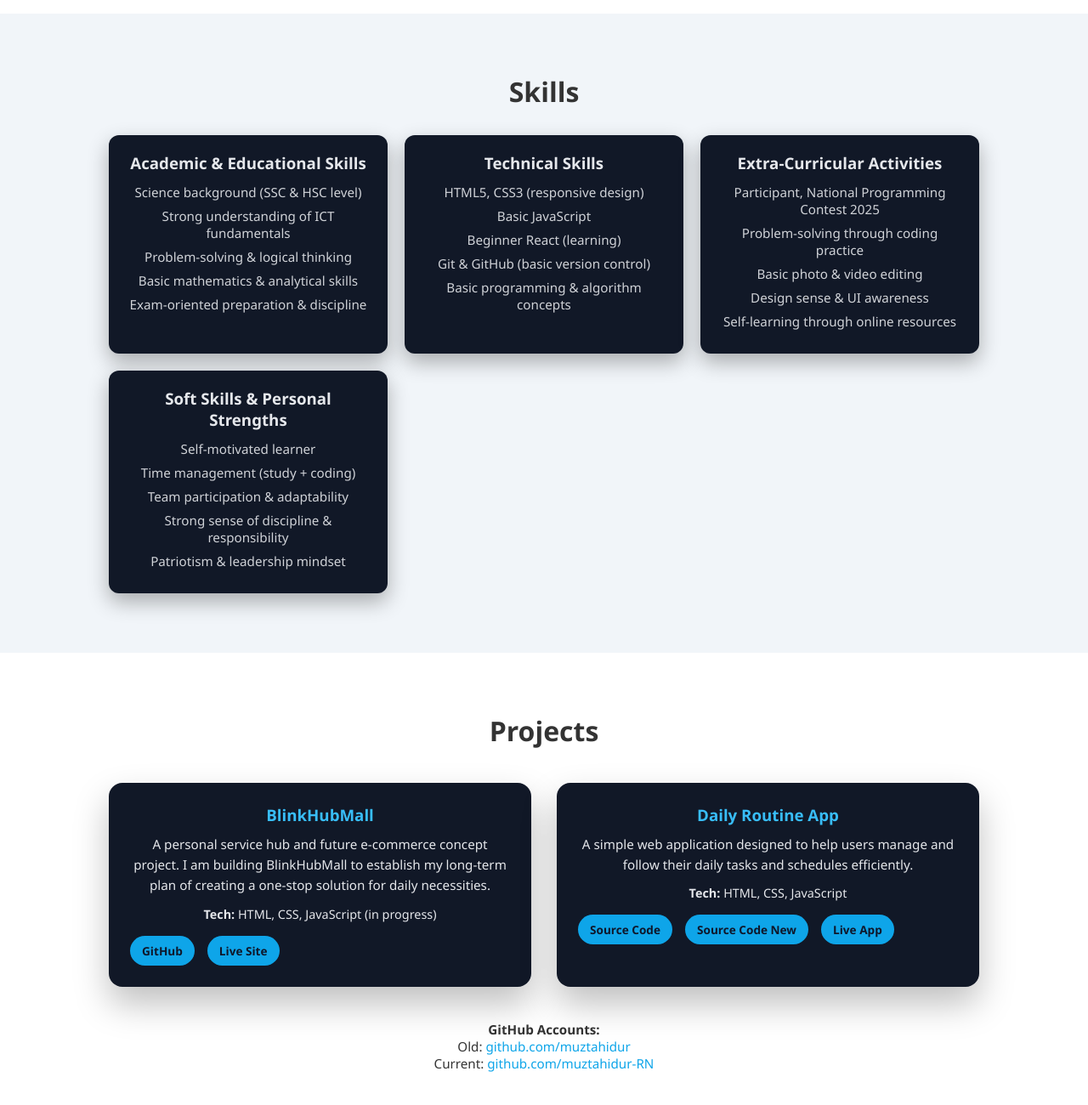
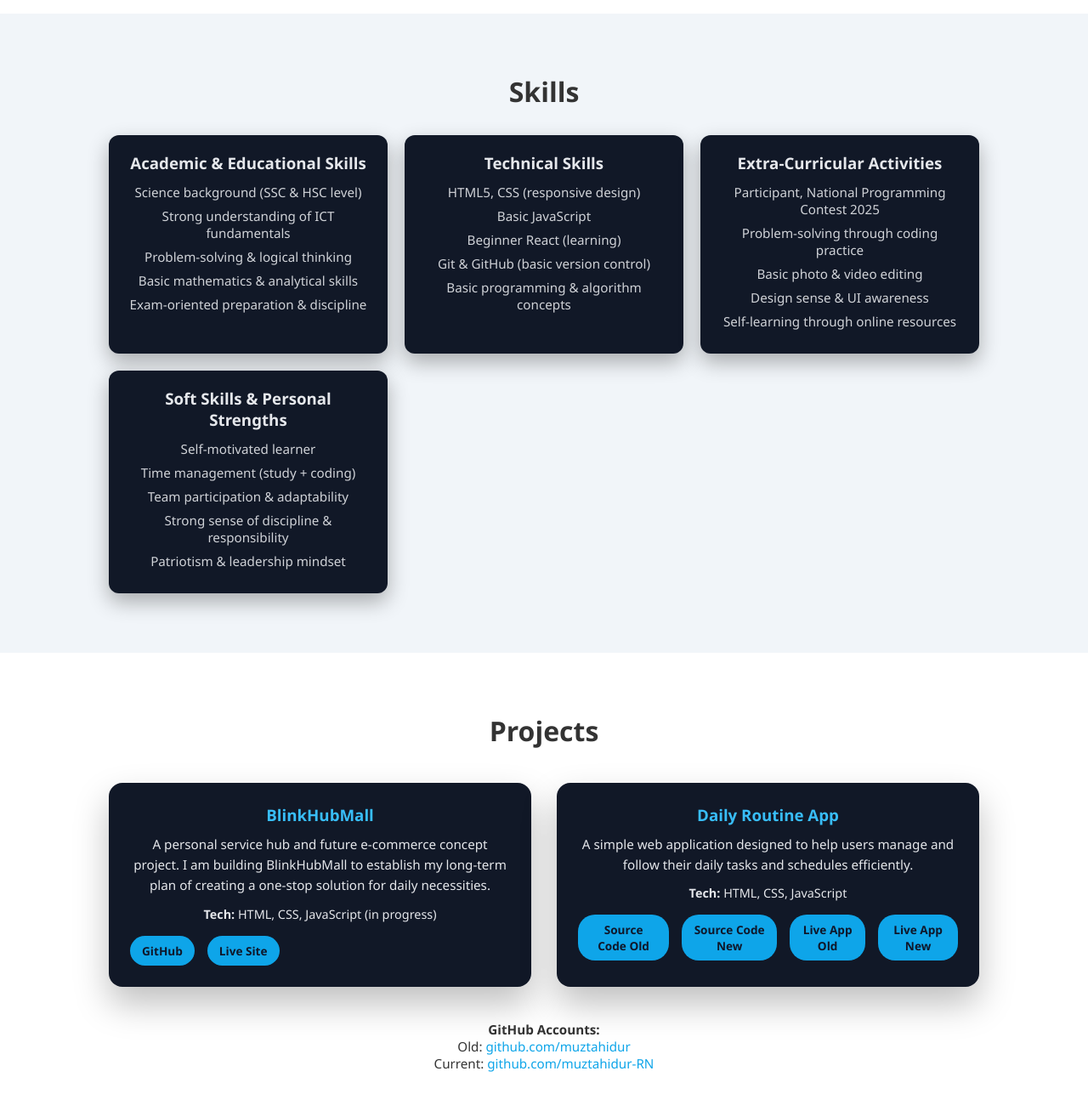
Before and after one commit to Muztahidur-RN/Muztahidur_Rahman_Nihal, a plain HTML site: page index.html in a window 1280 px wide. Shown: the part 1600-2900 px from the top of the page at 85% size. Drawn offline with Linux system fonts and the light colour scheme.

Commit message:
Update portfolio title and project links

```diff
--- a/index.html
+++ b/index.html
@@ -4,7 +4,7 @@
 <head>
     <meta charset="UTF-8" />
     <meta name="viewport" content="width=device-width, initial-scale=1.0" />
-    <title>Muztahidur Rahman | Portfolio</title>
+    <title>Muztahidur Rahman Nihal | Portfolio</title>
     <link rel="stylesheet" href="style.css" />
 </head>
 
@@ -38,15 +38,6 @@
     <!-- ABOUT -->
     <section id="about" class="section" id="about" class="section reveal">
         <h2>About Me</h2>
-
-        <!-- <p>
-            I was born on <strong>14 March 2008</strong> and I am currently a
-            <strong>Higher Secondary Certificate (HSC) candidate for 2026</strong>
-            from a science background. I completed my <strong>PSC examination in 2018</strong>
-            with <strong>GPA 5</strong>, and later passed my <strong>SSC examination in 2024</strong>
-            with a <strong>GPA of 4.50</strong>. I am now continuing my academic journey
-            with the goal of achieving <strong>GPA 5 in HSC</strong>.
-        </p><br> -->
 
         <p>
             I was born on <strong>14 March 2008</strong> and I am currently a
@@ -131,7 +122,7 @@
             <div class="skill-card" class="skill-card reveal">
                 <h3>Technical Skills</h3>
                 <ul>
-                    <li>HTML5, CSS3 (responsive design)</li>
+                    <li>HTML5, CSS (responsive design)</li>
                     <li>Basic JavaScript</li>
                     <li>Beginner React (learning)</li>
                     <li>Git & GitHub (basic version control)</li>
@@ -202,9 +193,10 @@
                 </p>
 
                 <div class="project-links">
-                    <a href="https://github.com/muztahidur/www" target="_blank">Source Code</a>
+                    <a href="https://github.com/muztahidur/www" target="_blank">Source Code Old</a>
                     <a href="https://github.com/Muztahidur-RN/Daily_Routine_web" target="_blank">Source Code New</a>
-                    <a href="https://muztahidur-rn.github.io/Daily_Routine_web/" target="_blank">Live App</a>
+                    <a href="https://muztahidur-rn.github.io/Daily_Routine_Old/" target="_blank">Live App Old</a>
+                    <a href="https://muztahidur-rn.github.io/Daily_Routine_web/" target="_blank">Live App New</a>
                 </div>
             </div>
 
```
